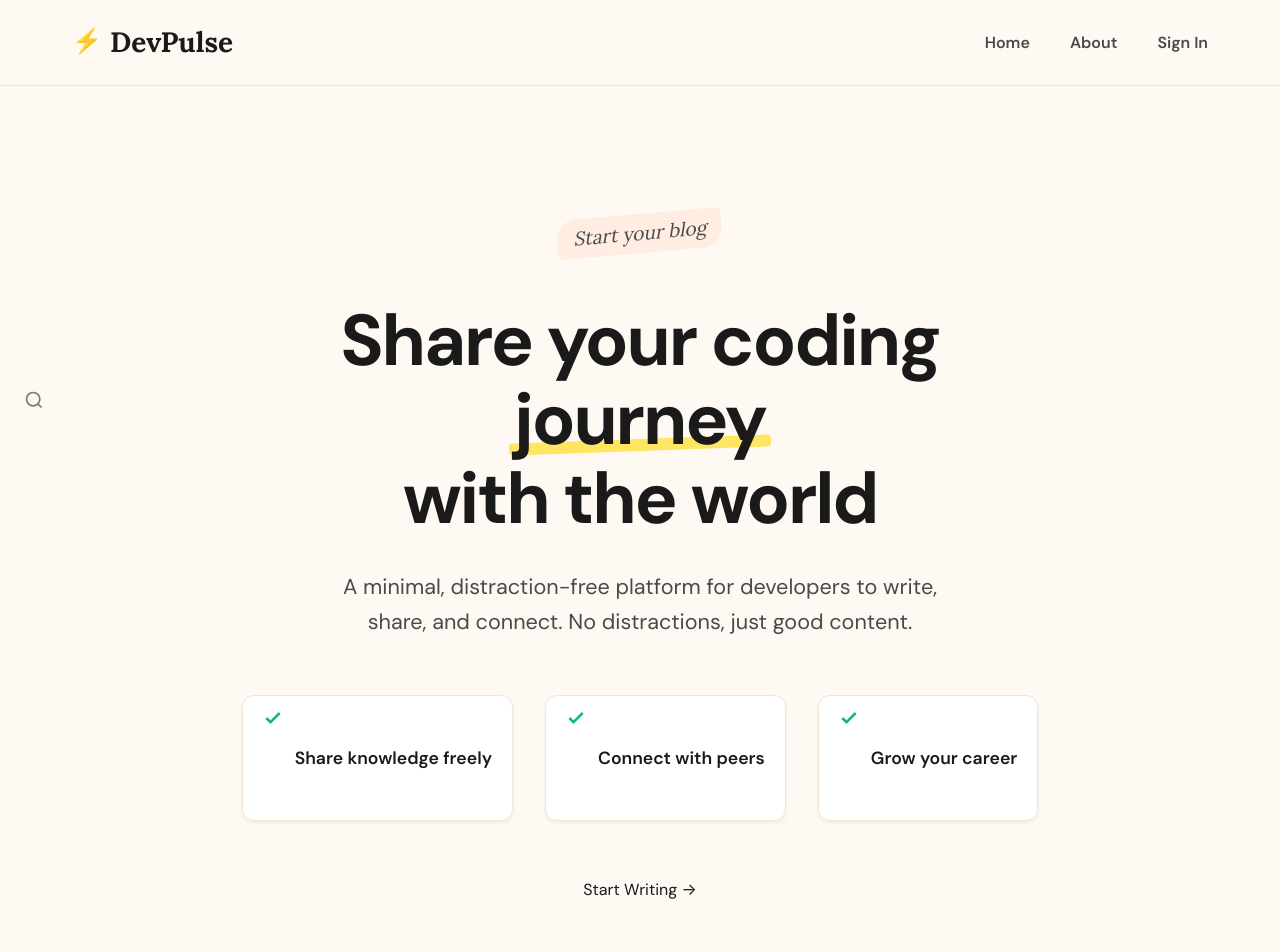
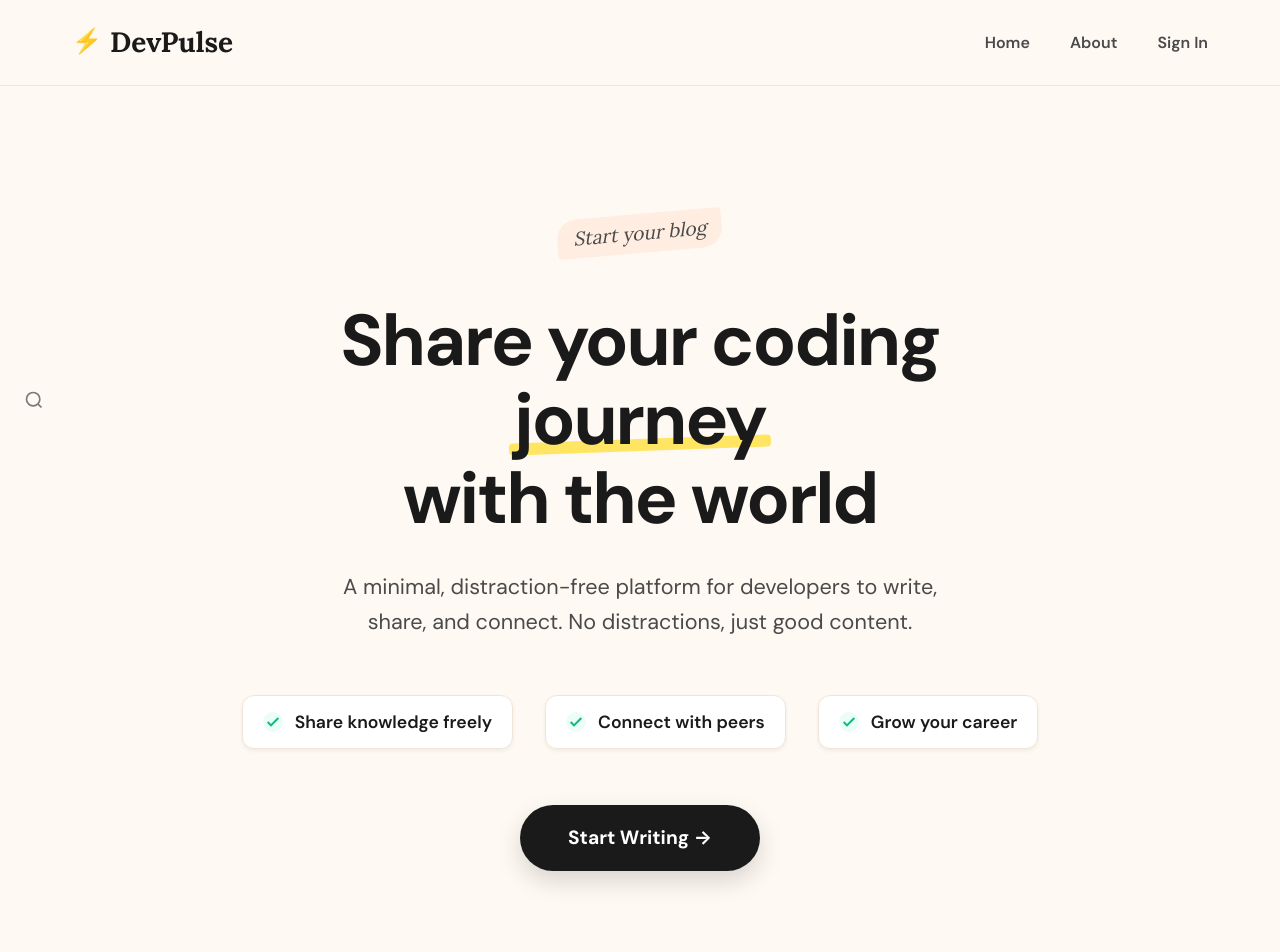
Before and after one commit to dushyantsingh0/Vibe-Coding, a React (Vite) app: page / in a window 1280 px wide. Shown: the top 952 px of the page. Built offline with nearby package versions, Linux system fonts and the light colour scheme; no server answers.

Commit message:
frontend revamp

```diff
--- a/src/pages/Home.css
+++ b/src/pages/Home.css
@@ -189,9 +189,65 @@
 
 .check-icon {
     color: var(--success);
-    margin: 0 auto 5rem;
+    background: #ecfdf5;
+    padding: 2px;
+    border-radius: 50%;
+    flex-shrink: 0;
+}
+
+/* CTA Button */
+.cta-button {
+    display: inline-flex;
+    align-items: center;
+    justify-content: center;
+    gap: 0.75rem;
+    background: var(--text-primary);
+    color: white;
+    font-size: 1.2rem;
+    font-weight: 700;
+    padding: 1.1rem 3rem;
+    border-radius: 50px;
+    text-decoration: none;
+    transition: all 0.3s cubic-bezier(0.4, 0, 0.2, 1);
+    box-shadow: 0 10px 25px rgba(0, 0, 0, 0.15);
     opacity: 0;
-    animation: slideUp 0.8s cubic-bezier(0.2, 0.8, 0.2, 1) 1s forwards;
+    animation: bounceIn 0.8s cubic-bezier(0.175, 0.885, 0.32, 1.275) 0.8s forwards;
+    position: relative;
+    overflow: hidden;
+    min-width: 200px;
+}
+
+.cta-button span {
+    position: relative;
+    z-index: 1;
+    transition: transform 0.3s ease;
+    display: inline-block;
+}
+
+.cta-button:hover span {
+    transform: translateX(5px);
+}
+
+.cta-button::before {
+    content: '';
+    position: absolute;
+    top: 0;
+    left: -100%;
+    width: 100%;
+    height: 100%;
+    background: linear-gradient(90deg, transparent, rgba(255, 255, 255, 0.2), transparent);
+    transition: 0.5s;
+    z-index: 0;
+}
+
+.cta-button:hover::before {
+    left: 100%;
+}
+
+.cta-button:hover {
+    transform: translateY(-4px) scale(1.02);
+    box-shadow: 0 15px 35px rgba(0, 0, 0, 0.2);
+    background: var(--accent-primary);
 }
 
 .search-icon {
```
